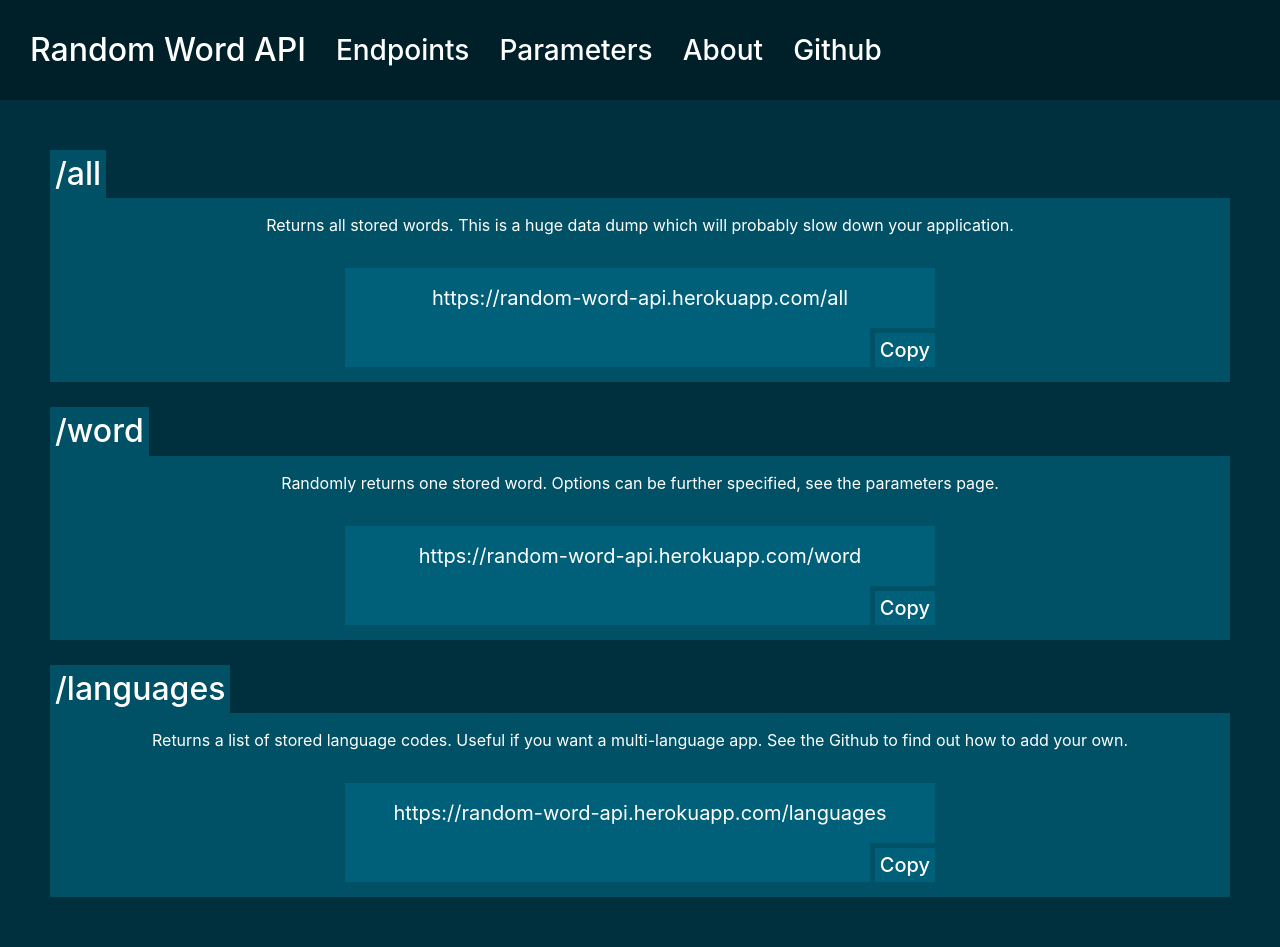
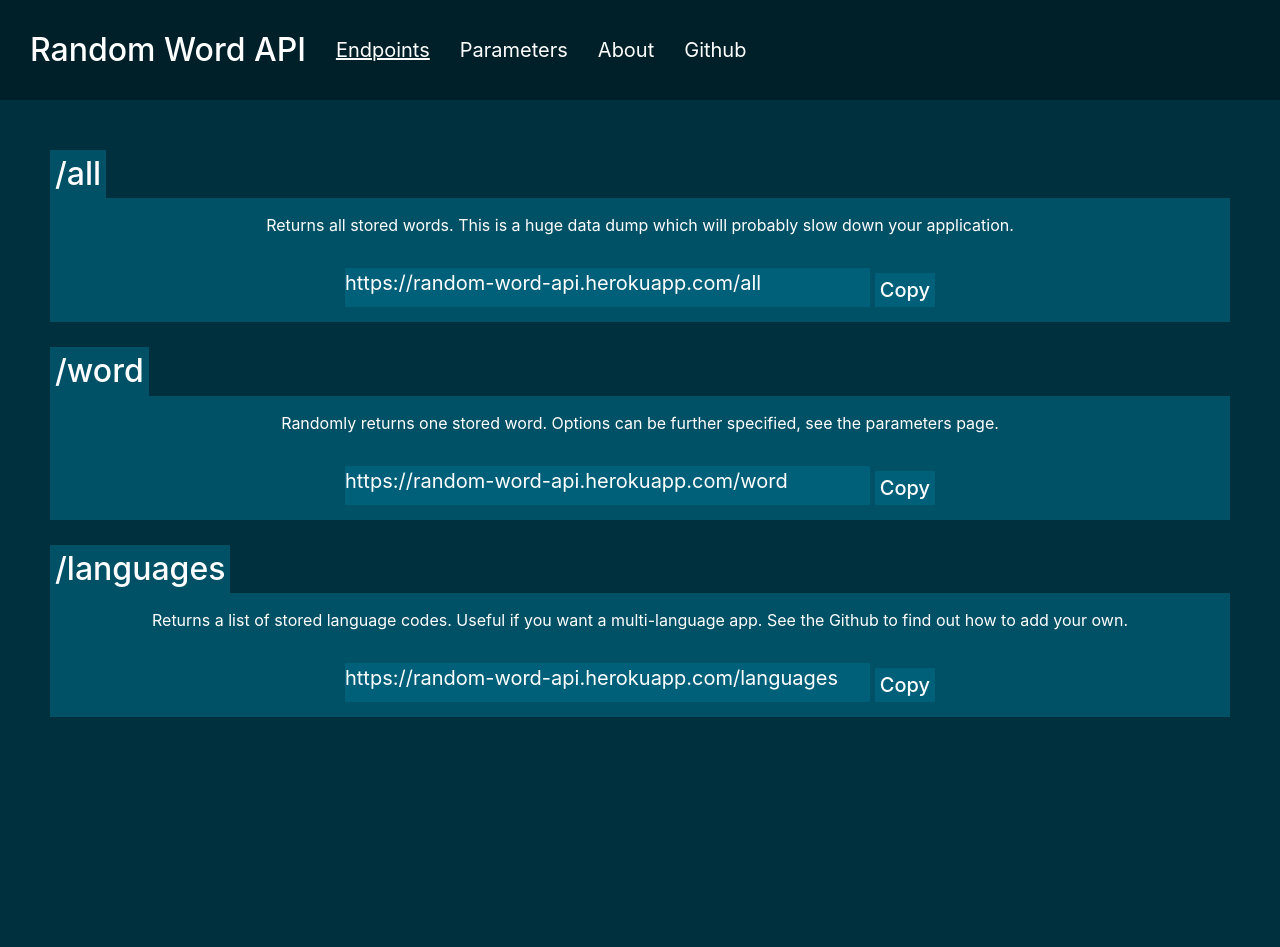
Before and after one commit to RazorSh4rk/random-word-api, a Python web app: template templates/index.html in a window 1280 px wide. After the commit the page ends 717 px from the top, so only its background shows below. Run offline with Jinja, Linux system fonts and the light colour scheme; the template is opened without the code that fills it, so the values that code supplies are empty.

Commit message:
+ replacing headers with links (wip)

```diff
--- a/templates/index.css
+++ b/templates/index.css
@@ -1,5 +1,5 @@
 @charset "UTF-8";
-p, h2, h3, h1, b
+p, h2, h1, b, a
 {
     color: white;
 }
@@ -16,11 +16,11 @@
 {
     margin-left: 30px;
 }
-.nav h3
+.nav a
 {
     margin-left: 15px;
 }
-.nav h3, .nav h2
+.nav a, .nav h2
 {
     line-height: 100px;
     margin-right: 15px;
@@ -30,9 +30,9 @@
     -ms-user-select: none;
     user-select: none;
 }
-.nav h3:hover
+.nav a:hover
 {
-    color: #696969;
+    color: #696969 !important;
 }
 #content
 {
@@ -51,7 +51,7 @@
     background-color: #005066;
     margin-bottom: 25px;
 }
-.content-div p
+.content-div p, .content-div a
 {
     text-align: center;
     padding-top: 15px;
@@ -66,7 +66,7 @@
     display: inline-block;
     width: 50%;
 }
-.content-example p
+.content-example a
 {
     width: min-content;
     text-align: center;
@@ -79,7 +79,7 @@
     -ms-user-select: none;
     user-select: none;
 }
-.content-example p:hover, .content-example h4:hover, b:hover
+.content-example h4:hover, b:hover, a:hover
 {
     color: #7a7a7a;
     cursor: pointer;
@@ -103,6 +103,22 @@
 b
 {
     font-weight: normal;
+}
+.nav a
+{
+    font-size: 20px;
+}
+a
+{
+    color: white !important;
+}
+a:hover
+{
+    text-decoration: unset !important;
+}
+a:visited
+{
+    color: white;
 }
 @media (max-width: 1180px)
 {
@@ -129,7 +145,7 @@
 }
 @media (max-width: 630px)
 {
-    .content-example p
+    .content-example a
     {
         font-size: 1rem;
     }
--- a/templates/index.html
+++ b/templates/index.html
@@ -13,17 +13,17 @@
     <body>
         <div class="nav">
             <h2>Random Word API</h2>
-            <h3 onclick="endpoints();">Endpoints</h3>
-            <h3 onclick="parameters();">Parameters</h3>
-            <h3 onclick="about()">About</h3>
-            <h3 onclick="window.location.replace('https://github.com/RazorSh4rk/random-word-api');">Github</h3>
+            <a onclick="endpoints(); underline(this);" id="endpoints" style="text-decoration: underline;">Endpoints</a>
+            <a onclick="parameters(); underline(this);" id="parameters">Parameters</a>
+            <a onclick="about(); underline(this);" id="about">About</a>
+            <a href="https://github.com/RazorSh4rk/random-word-api");">Github</a>
         </div>
         <div id="content">
             <h2>/all</h2>
             <div class="content-div">
                 <p>Returns all stored words. This is a huge data dump which will probably slow down your application.</p>
                 <div class="content-example">
-                    <p onclick="window.location.replace('https://random-word-api.herokuapp.com/all');">https://random-word-api.herokuapp.com/all</p>
+                    <a href="https://random-word-api.herokuapp.com/all">https://random-word-api.herokuapp.com/all</a>
                     <h4 onclick="navigator.clipboard.writeText('https://random-word-api.herokuapp.com/all');">Copy</h4>
                 </div>
             </div>
@@ -31,7 +31,7 @@
             <div class="content-div">
                 <p>Randomly returns one stored word. Options can be further specified, see the parameters page.</p>
                 <div class="content-example">
-                    <p onclick="window.location.replace('https://random-word-api.herokuapp.com/word');">https://random-word-api.herokuapp.com/word</p>
+                    <a href="https://random-word-api.herokuapp.com/word">https://random-word-api.herokuapp.com/word</a>
                     <h4 onclick="navigator.clipboard.writeText('https://random-word-api.herokuapp.com/word');">Copy</h4>
                 </div>
             </div>
@@ -39,7 +39,7 @@
             <div class="content-div">
                 <p>Returns a list of stored language codes. Useful if you want a multi-language app. See the Github to find out how to add your own.</p>
                 <div class="content-example">
-                    <p onclick="window.location.replace('https://random-word-api.herokuapp.com/languages');">https://random-word-api.herokuapp.com/languages</p>
+                    <a href="https://random-word-api.herokuapp.com/languages">https://random-word-api.herokuapp.com/languages</a>
                     <h4 onclick="navigator.clipboard.writeText('https://random-word-api.herokuapp.com/languages');">Copy</h4>
                 </div>
             </div>
--- a/templates/index.js
+++ b/templates/index.js
@@ -59,3 +59,10 @@
         <p>A thorough collection of words scraped from websites. Self-hosting from the source is supported. It is now running on a hobby dyno, so it should be up quite reliably. Runs under the <b onclick="window.location.replace('https://choosealicense.com/licenses/wtfpl/');">DWTFYW license</b>.</p>
     </div>`;
 }
+function underline(current)
+{
+    document.getElementById("endpoints").style.textDecoration = 'none !important';
+    document.getElementById("parameters").style.textDecoration = 'none !important';
+    document.getElementById("about").style.textDecoration = 'none !important';
+    current.style.textDecoration = 'underline !important';
+}
```
